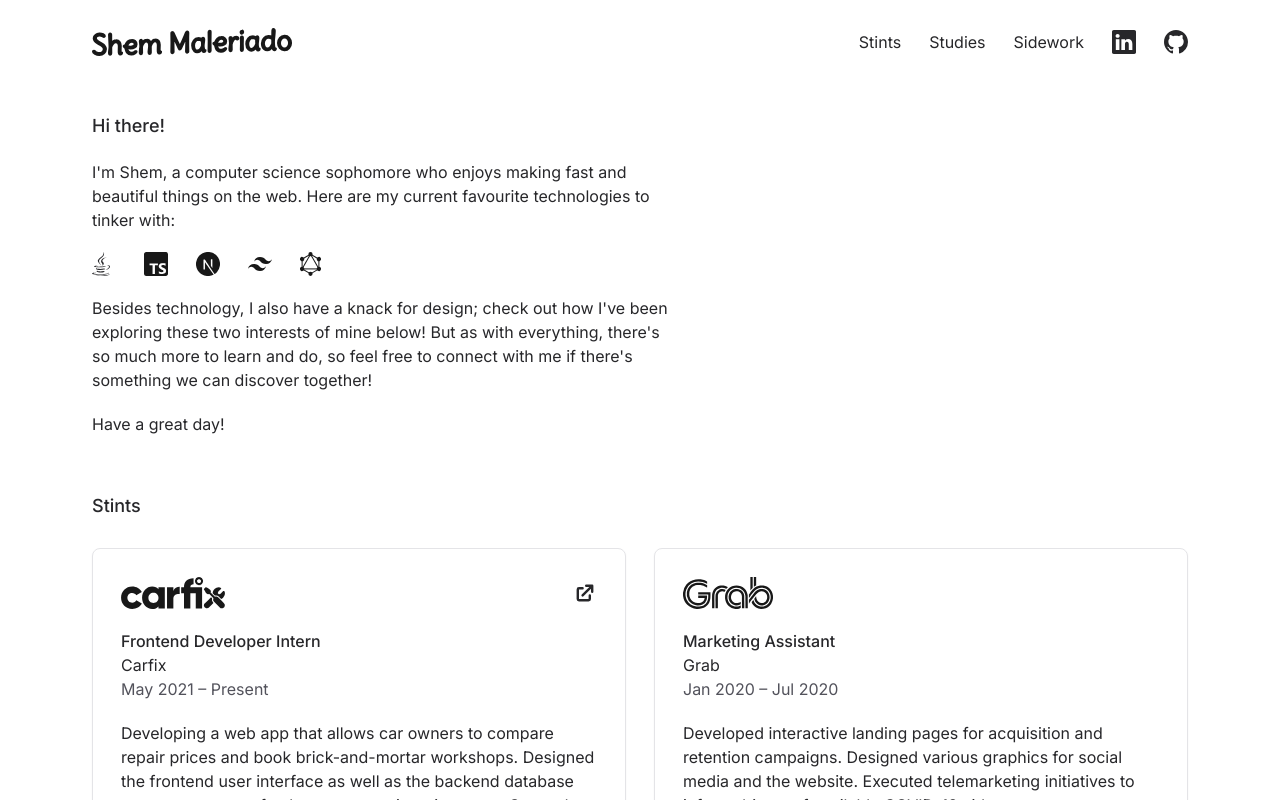
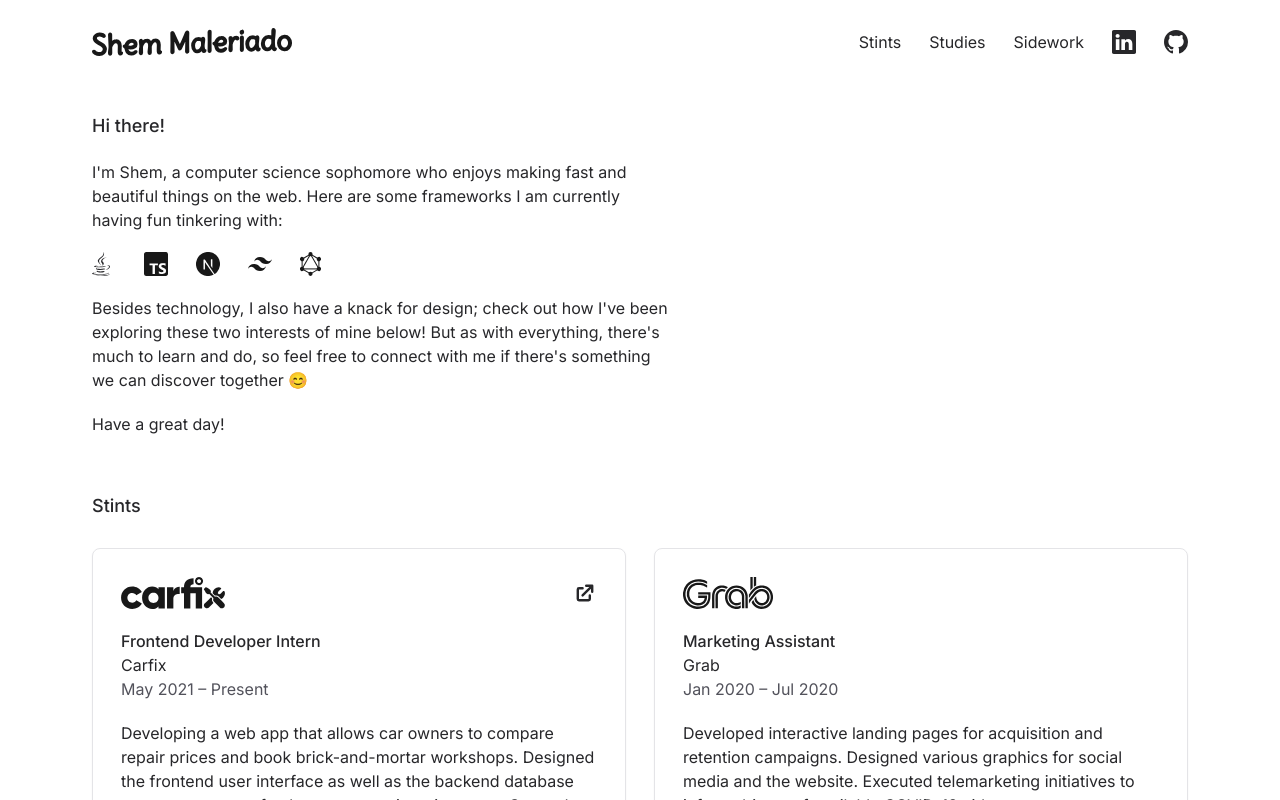
Before and after one commit to sheimoria/personal-website, a Next.js app: page / in a window 1280 px wide. Shown: the top 800 px of the page. Built offline with nearby package versions, Linux system fonts and the light colour scheme; what @tailwindcss/typography would draw is missing.

Commit message:
fix: intro copy

```diff
--- a/src/components/Intro.tsx
+++ b/src/components/Intro.tsx
@@ -8,8 +8,8 @@ const Intro = () => {
       <h1>Hi there!</h1>
       <p>
         I&apos;m Shem, a computer science sophomore who enjoys making fast and
-        beautiful things on the web. Here are my current favourite technologies
-        to tinker with:
+        beautiful things on the web. Here are some frameworks I am currently
+        having fun tinkering with:
       </p>
       <div className="flex gap-7">
         {tech.map((tech, index) => (
@@ -31,8 +31,8 @@ const Intro = () => {
       <p>
         Besides technology, I also have a knack for design; check out how
         I&apos;ve been exploring these two interests of mine below! But as with
-        everything, there&apos;s so much more to learn and do, so feel free to
-        connect with me if there&apos;s something we can discover together!
+        everything, there&apos;s much to learn and do, so feel free to connect
+        with me if there&apos;s something we can discover together &#128522;
       </p>
       <p>Have a great day!</p>
     </div>
```
